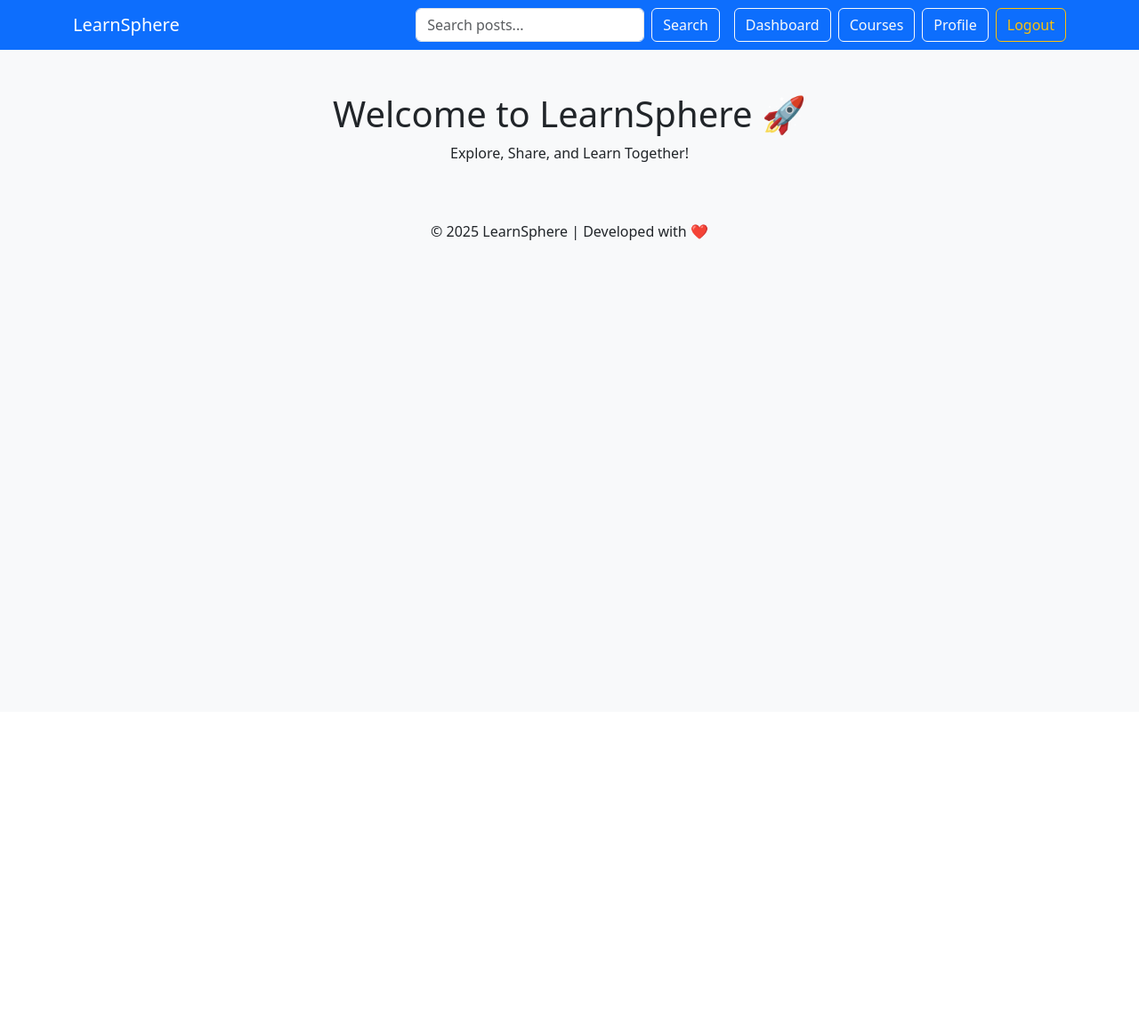
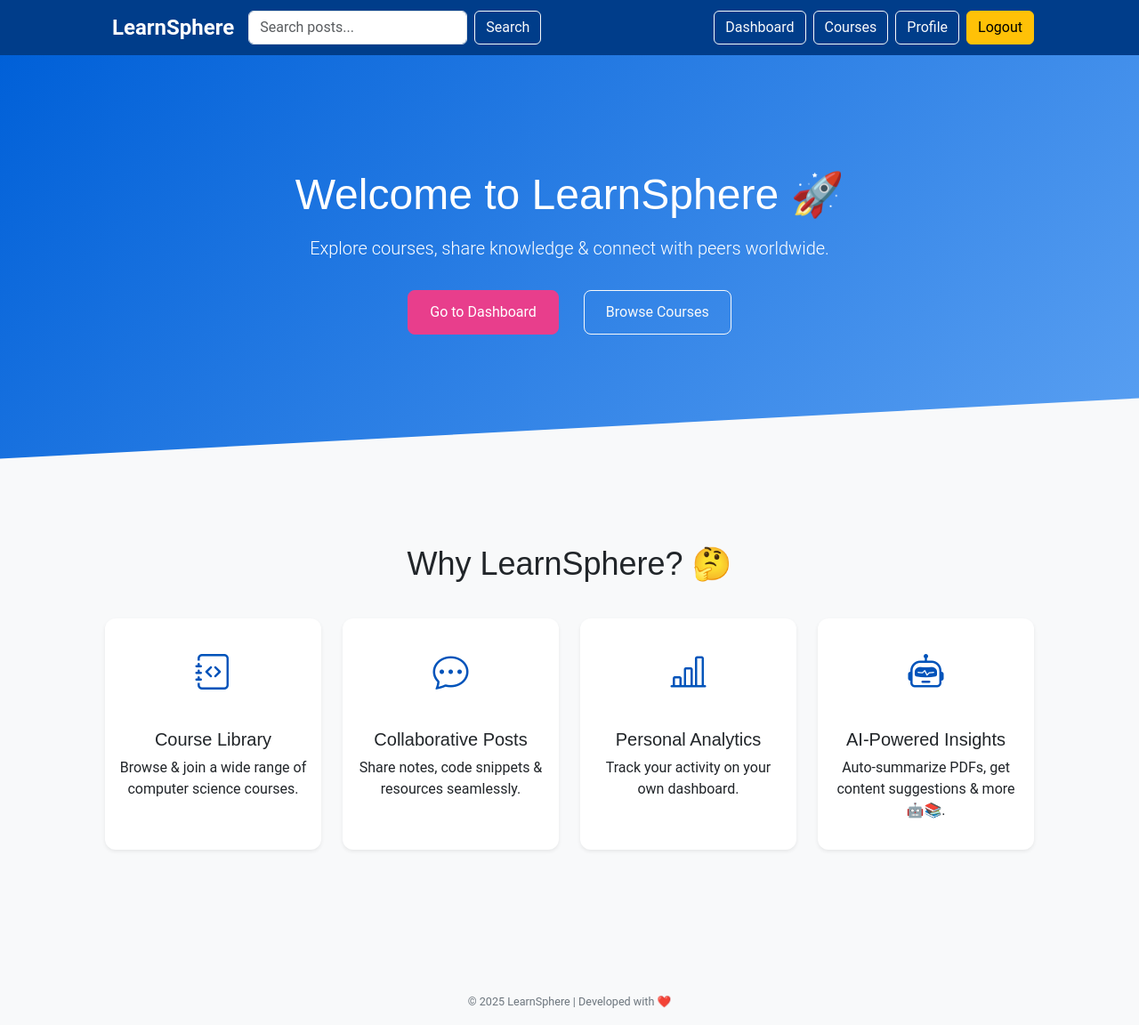
Before and after one commit to Taylanozveren/FullStack-Networking-Project-LeanSphere, a Django app: page / in a window 1280 px wide. Shown: the whole page at 89% size. Before the commit the page ends 270 px from the top, so only its background shows below. Run offline with Django 5.2, Linux system fonts and the light colour scheme; the visitor is signed in with stand-in values (Sample User, id 1).

Commit message:
Design system: global skin, hero & features polish, flash-hero fix

```diff
--- /dev/null
+++ b/static/css/base.css
@@ -0,0 +1,81 @@
+/* 0. Smooth scroll for anchor links */
+html {
+  scroll-behavior: smooth;
+}
+
+/* 1. CSS Variables & Fonts */
+@import url('https://fonts.googleapis.com/css2?family=Montserrat:wght@600&family=Roboto&display=swap');
+
+:root {
+  --primary:       #0053ba;
+  --secondary:     #e83e8c;
+  --gray-light:    #f8f9fa;
+  --font-heading:  'Montserrat', sans-serif;
+  --font-body:     'Roboto', sans-serif;
+}
+
+/* 2. Base Styles */
+body {
+  font-family: var(--font-body);
+  background-color: var(--gray-light);
+  margin: 0;
+  padding: 0;
+}
+h1,h2,h3,h4,h5,h6 {
+  font-family: var(--font-heading);
+}
+
+/* 3. Navbar — biraz daha koyu ton */
+.navbar {
+  background-color: #003d8a !important;
+}
+
+/* 4. Buttons */
+.btn-primary {
+  background-color: var(--primary);
+  border-color: var(--primary);
+  transition: filter .2s, transform .2s;
+}
+.btn-primary:hover,
+.btn-primary:focus {
+  filter: brightness(1.1);
+}
+.btn-success {
+  background-color: var(--secondary);
+  border-color: var(--secondary);
+  transition: filter .2s;
+}
+.btn-success:hover,
+.btn-success:focus {
+  filter: brightness(1.1);
+}
+.btn-outline-light:hover {
+  background-color: rgba(255,255,255,0.1);
+}
+
+/* 5. Forms */
+.form-control:focus {
+  border-color: var(--primary);
+  box-shadow: 0 0 0 .2rem rgba(0,83,186,.25);
+}
+
+/* 6. Cards & Alerts */
+.card {
+  border: none;
+  border-radius: .5rem;
+}
+.shadow-sm {
+  box-shadow: 0 .125rem .25rem rgba(0,0,0,.075) !important;
+}
+.alert {
+  border-radius: .25rem;
+}
+
+/* 7. Footer */
+footer {
+  font-size: .9rem;
+  color: #6c757d;
+}
+
+/* 8. Utility */
+.mx-auto { margin: 0 auto !important; }
--- /dev/null
+++ b/static/css/components.css
@@ -0,0 +1,77 @@
+/* static/css/components.css */
+
+/* ——— Flash Message Fix ——— */
+/* Flash mesajı içeren container’dan hemen sonra gelen hero’yu yukarı taşır */
+.container.mt-3 + section.hero {
+  margin-top: -1rem;
+}
+
+/* ——— Hero Section ——— */
+.hero {
+  background: linear-gradient(135deg, #0060d8 0%, #5aa0f2 100%);
+  color: #fff;
+  padding: clamp(4rem, 15vw, 8rem) 1rem;
+  text-align: center;
+  clip-path: polygon(0 0, 100% 0, 100% 85%, 0 100%);
+  /* normal halde boşluk kalmasın diye margin reset */
+  margin-top: 0;
+}
+.hero h1 {
+  font-size: clamp(2rem, 5vw, 3rem);
+  margin-bottom: 1rem;
+}
+.hero p.lead {
+  font-size: clamp(1rem, 2.5vw, 1.25rem);
+  margin-bottom: 2rem;
+}
+.hero .btn {
+  margin: 0 .5rem .75rem;
+  min-width: 150px;
+  padding: .75rem 1.5rem;
+  font-size: 1rem;
+}
+.hero .btn + .btn {
+  margin-left: 1rem;
+}
+
+/* ——— Features Section ——— */
+.features {
+  padding: clamp(3rem, 8vw, 6rem) 1rem;
+  background-color: var(--gray-light);
+}
+.features h2 {
+  font-size: clamp(1.5rem, 4vw, 2.25rem);
+  margin-bottom: 2.5rem;
+}
+.features .row > [class*="col-"] {
+  display: flex;
+}
+.features .card {
+  flex: 1;
+  border: none;
+  border-radius: .75rem;
+  transition: transform .3s, box-shadow .3s;
+  padding: 2rem 1rem;
+}
+.features .card:hover {
+  transform: translateY(-8px);
+  box-shadow: 0 1rem 2rem rgba(0,0,0,.1);
+}
+.features .card .bi {
+  color: var(--primary);
+  font-size: 2.5rem;
+  margin-bottom: 1rem;
+}
+
+/* ——— Skeleton Loading ——— */
+@keyframes shimmer {
+  0%   { background-position: -500px 0; }
+  100% { background-position: 500px 0;  }
+}
+.skeleton {
+  background: linear-gradient(90deg,
+    #e0e0e0 0%, #f5f5f5 50%, #e0e0e0 100%);
+  background-size: 1000px 100%;
+  animation: shimmer 1.5s infinite;
+  border-radius: .75rem;
+}
--- a/templates/base.html
+++ b/templates/base.html
@@ -5,60 +5,46 @@
   <meta charset="UTF-8">
   <meta name="viewport" content="width=device-width, initial-scale=1">
   <title>LearnSphere</title>
+  <!-- Bootstrap CSS -->
   <link href="https://cdn.jsdelivr.net/npm/bootstrap@5.3.0/dist/css/bootstrap.min.css" rel="stylesheet">
-  <link rel="stylesheet" href="{% static 'css/style.css' %}">
+  <!-- Bootstrap Icons -->
+  <link href="https://cdn.jsdelivr.net/npm/bootstrap-icons@1.10.5/font/bootstrap-icons.css" rel="stylesheet">
+  <!-- Custom CSS -->
+  <link rel="stylesheet" href="{% static 'css/base.css' %}">
+  <link rel="stylesheet" href="{% static 'css/components.css' %}">
+  <!-- Favicon -->
+  <link rel="icon" href="{% static 'images/favicon.ico' %}" type="image/x-icon">
 </head>
 <body>
+
   <!-- NAVBAR -->
-  <nav class="navbar navbar-expand-lg navbar-dark bg-primary">
-    <div class="container">
-      <a class="navbar-brand" href="{% url 'home' %}">LearnSphere</a>
+  <nav class="navbar navbar-expand-lg navbar-dark bg-primary shadow-sm">
+    <div class="container px-3 px-lg-5">
+      <a class="navbar-brand d-flex align-items-center" href="{% url 'home' %}">
+        <i class="bi bi-globe2-fill fs-3 text-white"></i>
+        <span class="ms-2 fs-4 fw-semibold text-white">LearnSphere</span>
+      </a>
       <button class="navbar-toggler" type="button" data-bs-toggle="collapse" data-bs-target="#navbarNav">
         <span class="navbar-toggler-icon"></span>
       </button>
       <div class="collapse navbar-collapse" id="navbarNav">
-        <!-- SOL TARAF: (isteğe bağlı logo veya linkler) -->
-        <ul class="navbar-nav me-auto">
-          <!-- boş bırakıldı, isteğe göre link ekleyebilirsin -->
-        </ul>
-
-        <!-- ORTA: GLOBAL SEARCH -->
         {% if user.is_authenticated %}
-          <form class="d-flex me-3" action="{% url 'search' %}" method="get">
-            <input
-              class="form-control me-2"
-              type="search"
-              name="q"
-              placeholder="Search posts..."
-              aria-label="Search"
-              required
-            >
-            <button class="btn btn-outline-light" type="submit">Search</button>
+          <form class="d-flex me-auto" action="{% url 'search' %}" method="get">
+            <input class="form-control me-2" type="search" name="q" placeholder="Search posts..." required>
+            <button class="btn btn-outline-light">Search</button>
           </form>
+        {% else %}
+          <div class="me-auto"></div>
         {% endif %}
-
-        <!-- SAĞ TARAF: Dashboard + Auth / Navigation -->
         <ul class="navbar-nav">
           {% if user.is_authenticated %}
-            <li class="nav-item me-2">
-              <a class="btn btn-outline-light" href="{% url 'dashboard' %}">Dashboard</a>
-            </li>
-            <li class="nav-item me-2">
-              <a class="btn btn-outline-light" href="{% url 'course_list' %}">Courses</a>
-            </li>
-            <li class="nav-item me-2">
-              <a class="btn btn-outline-light" href="{% url 'profile' %}">Profile</a>
-            </li>
-            <li class="nav-item">
-              <a class="btn btn-outline-warning" href="{% url 'logout' %}">Logout</a>
-            </li>
+            <li class="nav-item me-2"><a class="btn btn-outline-light" href="{% url 'dashboard' %}">Dashboard</a></li>
+            <li class="nav-item me-2"><a class="btn btn-outline-light" href="{% url 'course_list' %}">Courses</a></li>
+            <li class="nav-item me-2"><a class="btn btn-outline-light" href="{% url 'profile' %}">Profile</a></li>
+            <li class="nav-item"><a class="btn btn-warning" href="{% url 'logout' %}">Logout</a></li>
           {% else %}
-            <li class="nav-item me-2">
-              <a class="btn btn-outline-light" href="{% url 'login' %}">Login</a>
-            </li>
-            <li class="nav-item">
-              <a class="btn btn-outline-success" href="{% url 'register' %}">Register</a>
-            </li>
+            <li class="nav-item me-2"><a class="btn btn-outline-light" href="{% url 'login' %}">Login</a></li>
+            <li class="nav-item"><a class="btn btn-success" href="{% url 'register' %}">Register</a></li>
           {% endif %}
         </ul>
       </div>
@@ -67,9 +53,9 @@
 
   <!-- FLASH MESSAGES -->
   {% if messages %}
-    <div class="container mt-3">
+    <div class="container px-3 px-lg-5 mt-3">
       {% for m in messages %}
-        <div class="alert alert-{{ m.tags }} alert-dismissible fade show" role="alert">
+        <div class="alert alert-{{ m.tags }} alert-dismissible fade show">
           {{ m }}
           <button type="button" class="btn-close" data-bs-dismiss="alert"></button>
         </div>
@@ -78,16 +64,29 @@
   {% endif %}
 
   <!-- PAGE CONTENT -->
-  <div class="container mt-4">
-    {% block content %}{% endblock %}
-  </div>
+  {% block content %}{% endblock %}
 
-  <footer class="bg-light text-center text-lg-start mt-5">
-    <div class="text-center p-3">
-      © 2025 LearnSphere | Developed with ❤️
+  <!-- BACK TO TOP BUTTON -->
+  <button id="backToTop" class="btn btn-primary position-fixed" style="bottom:1rem; right:1rem; display:none;">
+    ↑ Top
+  </button>
+
+  <!-- FOOTER -->
+  <footer class="bg-light text-center py-3 mt-5">
+    <div class="container">
+      <small>© 2025 LearnSphere | Developed with ❤️</small>
     </div>
   </footer>
 
+  <!-- Bootstrap JS Bundle -->
   <script src="https://cdn.jsdelivr.net/npm/bootstrap@5.3.0/dist/js/bootstrap.bundle.min.js"></script>
+  <script>
+    // Back to Top
+    const btn = document.getElementById('backToTop');
+    window.addEventListener('scroll', () => {
+      btn.style.display = window.scrollY > 300 ? 'block' : 'none';
+    });
+    btn.addEventListener('click', () => window.scrollTo({ top: 0, behavior: 'smooth' }));
+  </script>
 </body>
 </html>
--- a/templates/course_list.html
+++ b/templates/course_list.html
@@ -1,8 +1,9 @@
 {% extends 'base.html' %}
 {% block content %}
+<div class="container px-3 px-lg-5 py-5">
   <h2 class="mb-4">Courses</h2>
   {% for d in disciplines %}
-    <div class="mb-3">
+    <div class="mb-5">
       <h4>{{ d.name }}</h4>
       <ul class="list-group">
         {% for c in d.course_set.all %}
@@ -18,4 +19,5 @@
   {% empty %}
     <p>No disciplines found.</p>
   {% endfor %}
+</div>
 {% endblock %}
--- a/templates/home.html
+++ b/templates/home.html
@@ -1,8 +1,81 @@
 {% extends 'base.html' %}
+{% block content %}
 
-{% block content %}
-<div class="text-center mt-5">
+<!-- Hero Section -->
+<section class="hero">
+  <div class="container px-3 px-lg-5">
     <h1>Welcome to LearnSphere 🚀</h1>
-    <p>Explore, Share, and Learn Together!</p>
-</div>
+    <p class="lead">
+      Explore courses, share knowledge &amp; connect with peers worldwide.
+    </p>
+
+    <div>
+      {% if not user.is_authenticated %}
+        <a href="{% url 'register' %}" class="btn btn-lg btn-success">Get Started</a>
+        <a href="#features" class="btn btn-lg btn-outline-light">Discover All Features ⭐️</a>
+      {% else %}
+        <a href="{% url 'dashboard' %}" class="btn btn-lg btn-success">Go to Dashboard</a>
+        <a href="{% url 'course_list' %}" class="btn btn-lg btn-outline-light">Browse Courses</a>
+      {% endif %}
+    </div>
+  </div>
+</section>
+
+<!-- Features Section -->
+<section id="features" class="features">
+  <div class="container px-3 px-lg-5">
+    <h2 class="text-center">Why LearnSphere? 🤔</h2>
+    <div class="row gy-4">
+      <!-- 1. Course Library -->
+      <div class="col-sm-6 col-lg-3">
+        <div class="card text-center h-100 shadow-sm skeleton">
+          <i class="bi bi-journal-code"></i>
+          <h5 class="card-title mt-3">Course Library</h5>
+          <p class="card-text">Browse &amp; join a wide range of computer science courses.</p>
+        </div>
+      </div>
+
+      <!-- 2. Collaborative Posts -->
+      <div class="col-sm-6 col-lg-3">
+        <div class="card text-center h-100 shadow-sm skeleton">
+          <i class="bi bi-chat-dots"></i>
+          <h5 class="card-title mt-3">Collaborative Posts</h5>
+          <p class="card-text">Share notes, code snippets &amp; resources seamlessly.</p>
+        </div>
+      </div>
+
+      <!-- 3. Personal Analytics -->
+      <div class="col-sm-6 col-lg-3">
+        <div class="card text-center h-100 shadow-sm skeleton">
+          <i class="bi bi-bar-chart-line"></i>
+          <h5 class="card-title mt-3">Personal Analytics</h5>
+          <p class="card-text">Track your activity on your own dashboard.</p>
+        </div>
+      </div>
+
+      <!-- 4. AI-Powered Insights -->
+      <div class="col-sm-6 col-lg-3">
+        <div class="card text-center h-100 shadow-sm skeleton">
+          <i class="bi bi-robot"></i>
+          <h5 class="card-title mt-3">AI-Powered Insights</h5>
+          <p class="card-text">
+            Auto-summarize PDFs, get content suggestions &amp; more 🤖📚.
+          </p>
+        </div>
+      </div>
+    </div>
+  </div>
+</section>
+
+<!-- Skeleton removal script -->
+<script>
+  document.addEventListener('DOMContentLoaded', () => {
+    setTimeout(() => {
+      document.querySelectorAll('.features .card.skeleton').forEach(c => {
+        c.classList.remove('skeleton');
+      });
+    }, 1200);
+  });
+</script>
+
 {% endblock %}
```
Also changed, not shown: templates/course_detail.html (+5 -2 lines), templates/dashboard.html (+23 -54 lines).
